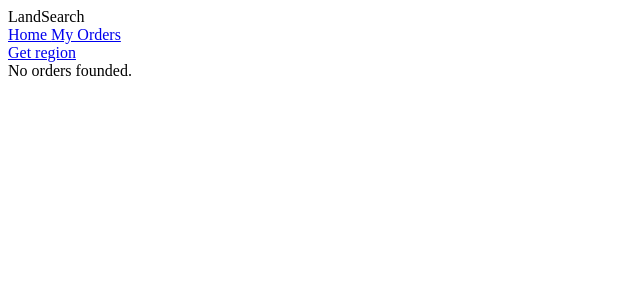
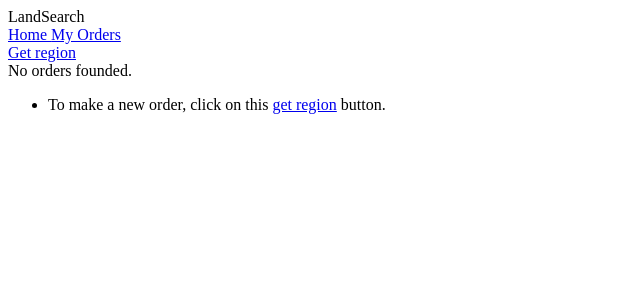
Before and after one commit to AntLouiz/LandSearch, a Django app: template frontend/templates/core/orders.html in a window 1280 px wide. Shown: the top 300 px of the page, without its empty margins (0-640 px from the left). Run offline with Django 3.2, Linux system fonts and the light colour scheme; the template is opened without the code that fills it, so the values that code supplies are empty; style sheets or scripts are compiled from the project's sources; some libraries are stand-ins or nearby versions.

Commit message:
info message added on orders.html

```diff
--- a/frontend/templates/core/orders.html
+++ b/frontend/templates/core/orders.html
@@ -81,10 +81,21 @@
                   </div>
                 </div>
                 </div>
-            {% empty %}
-                <div>
-                   No orders founded.
-                </div>
             {% endfor %}
+            {% if not orders %}
+            <div class="column">
+            <div class="ui info message">
+              <i class="close icon"></i>
+              <div class="header">
+                No orders founded.
+              </div>
+              <ul class="list">
+                  <li>To make a new order, click on this
+                      <a class="ui button" href="{% url 'core:new_order'%}">get region</a> button.
+                  </li>
+              </ul>
+            </div>
+            </div>
+            {% endif %}
         </div>
 {% endblock content %}
```
